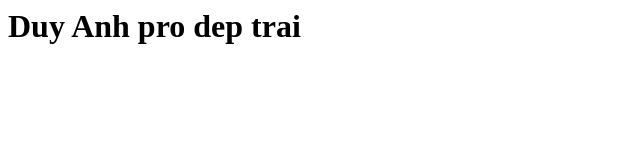
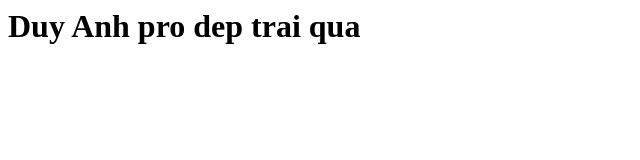
Before and after one commit to ntda1972000/Demo-github, a plain HTML site: page index.html in a window 1280 px wide. Shown: the whole page, without its empty margins (0-640 px from the left). Drawn offline with Linux system fonts and the light colour scheme.

Commit message:
Update 2

```diff
--- a/index.html
+++ b/index.html
@@ -1 +1 @@
-<h1> Duy Anh pro dep trai</h1>
+<h1> Duy Anh pro dep trai qua</h1>
```
